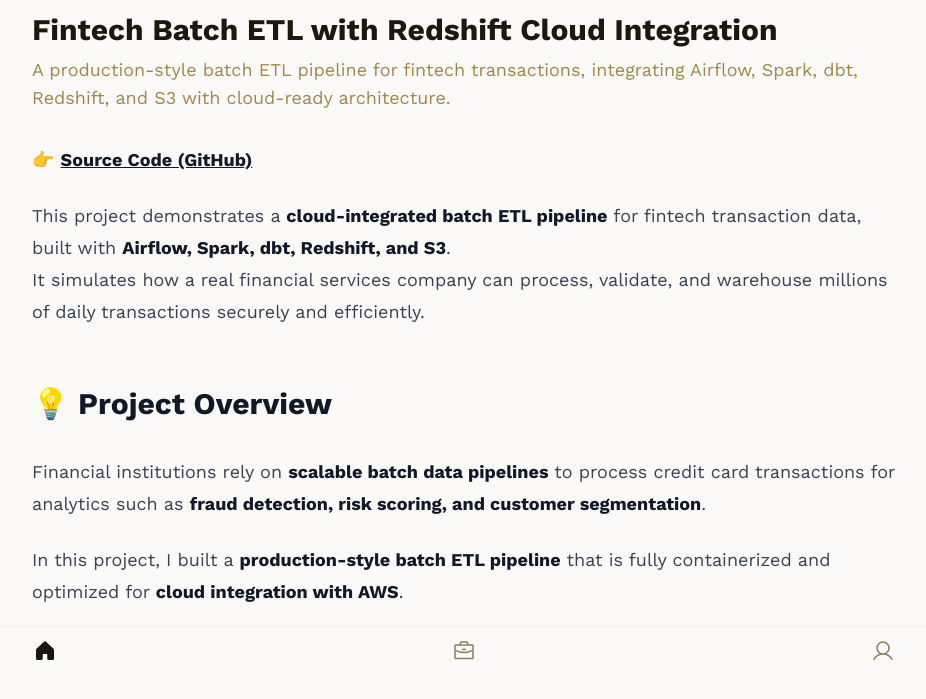
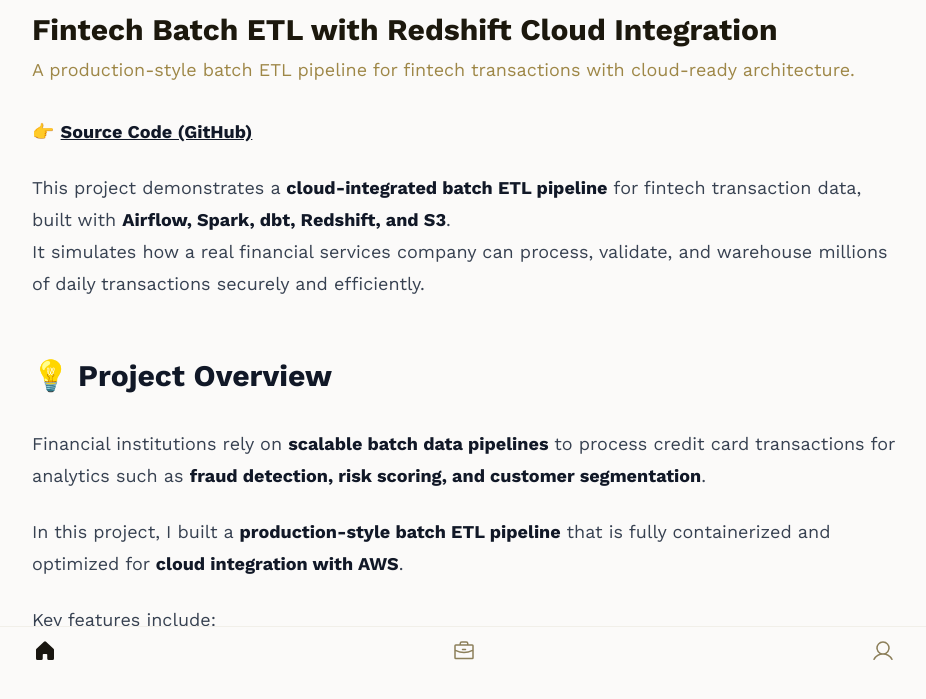
Before and after one commit to namikimlab/namikimlab.github.io, a Jekyll site: the page built from _projects/fintech-batch-cloud.md, in a window 1280 px wide and 900 px high, scrolled down 697 px, cut to the strip 201-900 px from the top of the window. Shown: the whole strip, without its empty margins (176-1102 px from the left). Built offline with Jekyll 4.4.1, drawn with Linux system fonts in a browser that asks for light colours; nearby versions of some CDN libraries; some of the changed text lies outside the part shown.

```diff
--- a/_projects/fintech-batch-cloud.md
+++ b/_projects/fintech-batch-cloud.md
@@ -2,8 +2,8 @@
 layout: project
 title: Fintech Batch ETL with Redshift Cloud Integration
 date: 2025-09-27
-description: A production-style batch ETL pipeline for fintech transactions, integrating Airflow, Spark, dbt, Redshift, and S3 with cloud-ready architecture.
-image: /assets/projects/fintech-batch-cloud/cover.png
+description: A production-style batch ETL pipeline for fintech transactions with cloud-ready architecture.
+image: /assets/projects/fintech-batch-cloud/cover.jpg
 tags: ["Data Engineering", "Cloud Integration", "AWS", "ETL", "Apache Airflow", "Apache Spark", "dbt", "Redshift", "S3", "Great Expectations", "Data Quality", "Batch Processing", "Docker"]
 featured: true
 visible: true
```
Also changed, not shown: other parts of _projects/fintech-batch-cloud.md (+1 -1 lines).
